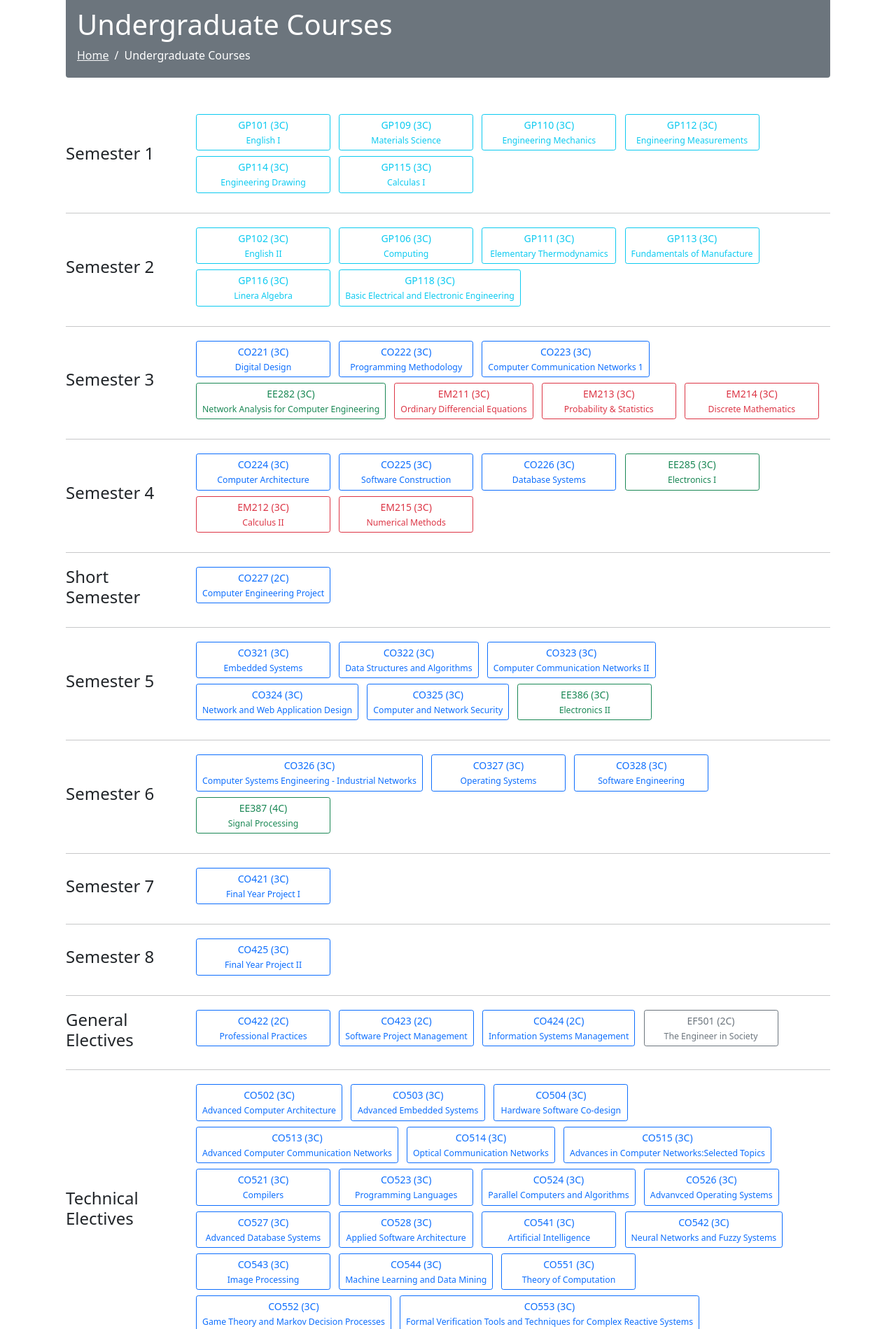
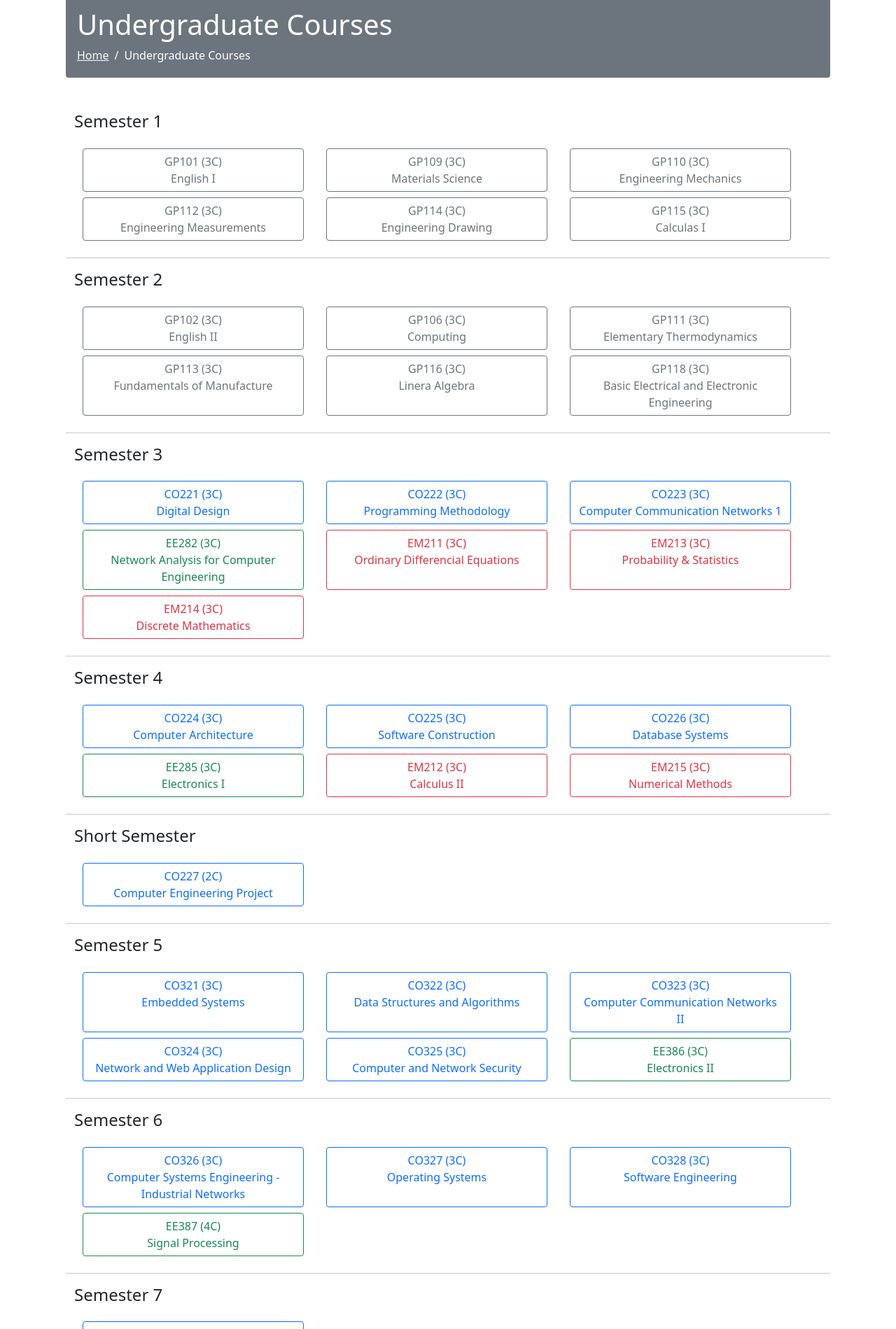
Before and after one commit to cepdnaclk/undergraduate-courses, a Jekyll site: the page built from pages/home.html, in a window 1280 px wide. Shown: the part 337-2236 px from the top of the page at 70% size. Built offline with Jekyll 4.4.1, drawn with Linux system fonts in a browser that asks for light colours.

Commit message:
Home layout changes

```diff
--- a/pages/home.html
+++ b/pages/home.html
@@ -21,11 +21,10 @@ title: Undergraduate Courses
 <div class="page-entry">
 	<div class="container-fluid pt-5">
 		{%- for sem in site.data.semesters -%}
-		<div class="row py-1">
-			<div class="col-12 col-md-3 col-lg-2 d-flex align-items-center">
+		<div class="container pb-3">
 			<h4>{{ sem[1]["title"] }}</h4>
 		</div>
-			<div class="col-12 col-md-9 col-lg-10">
+		<div class="container row">
 			{% assign sem_id = sem[0] %}
 			{%- for course in site.data.courses[sem_id]["courses"] -%}
 
@@ -39,17 +38,18 @@ title: Undergraduate Courses
 			{% when 'EM' %}
 			{% assign course_color = "btn-outline-danger" %}
 			{% when 'GP' %}
-				{% assign course_color = "btn-outline-info" %}
+			{% assign course_color = "btn-outline-secondary" %}
 			{% else %}
 			{% assign course_color = "btn-outline-secondary" %}
 			{% endcase %}
 
+			<div class="col-12 col-sm-6 col-md-4 d-grid">
 				<a href="{{ course.urls.view | relative_url}}"
-					class="btn btn-sm mb-2 me-2 course-button {{ course_color }}">{{
+					class="btn btn-block mb-2 me-2 course-button {{ course_color }}">{{
 					course.code }} ({{ course.credits }}C) <br>
-					<small>{{ course.name }}</small></a>
+					<span>{{ course.name }}</span></a>
+			</div>
 			{%- endfor -%}
-			</div>
 		</div>
 		<hr>
 		{%- endfor -%}
```
Lines whose indentation alone changed are shown as unchanged.
